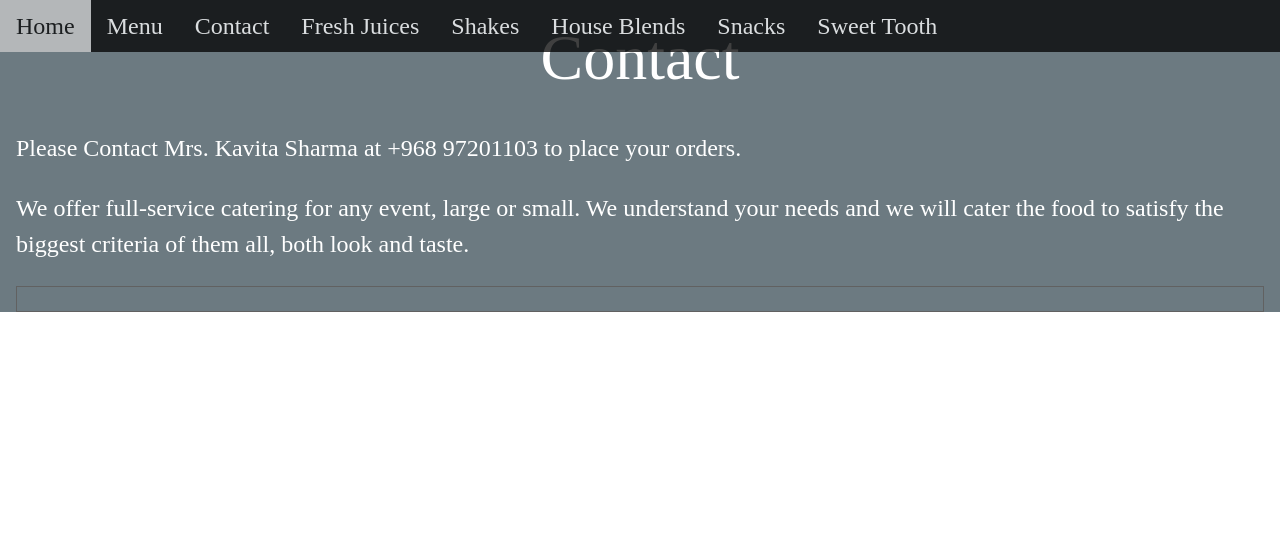
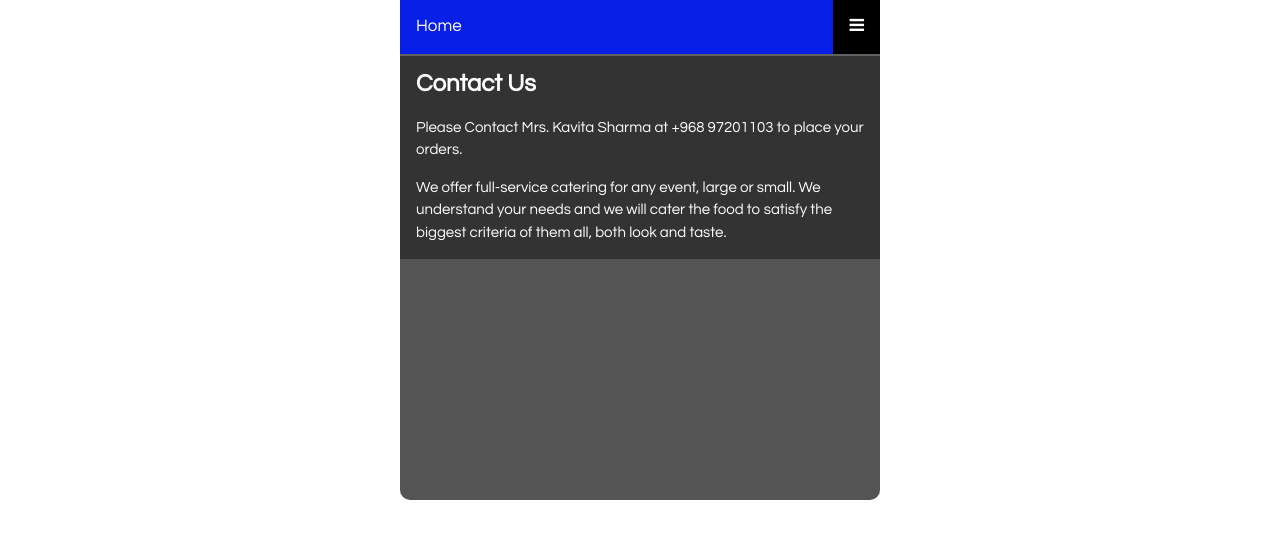
Before and after one commit to Kabir886/Healthy-Munchies-, a plain HTML site: page contact.html in a window 1280 px wide. Drawn offline with nearby package versions, Linux system fonts and the light colour scheme.

Commit message:
Update contact.html

```diff
--- a/contact.html
+++ b/contact.html
@@ -1,28 +1,111 @@
+<!DOCTYPE html>
+<html>
+<head>
+<meta name="viewport" content="width=device-width, initial-scale=1">
+<link rel="stylesheet" href="https://cdnjs.cloudflare.com/ajax/libs/font-awesome/4.7.0/css/font-awesome.min.css">
+<style>
+body {
+  font-family: Arial, Helvetica, sans-serif;
+}
 
-<!-- Navbar (Sits on top) -->
-<div class="w3-top w3-bar w3-xlarge w3-black w3-opacity-min">
-    <a href="index.html" class="w3-bar-item w3-button">Home</a>
-    <a href="menu.html" class="w3-bar-item w3-button">Menu</a>
+.mobile-container {
+  max-width: 480px;
+  margin: auto;
+  background-color: #555;
+  height: 500px;
+  color: white;
+  border-radius: 10px;
+}
+
+.topnav {
+  overflow: hidden;
+  background-color: #333;
+  position: relative;
+}
+
+.topnav #myLinks {
+  display: none;
+}
+
+.topnav a {
+  color: white;
+  padding: 14px 16px;
+  text-decoration: none;
+  font-size: 17px;
+  display: block;
+}
+
+.topnav a.icon {
+  background: black;
+  display: block;
+  position: absolute;
+  right: 0;
+  top: 0;
+}
+
+.topnav a:hover {
+  background-color: #ddd;
+  color: black;
+}
+
+.active {
+  background-color: hsl(234, 93%, 47%);
+  color: white;
+}
+</style>
+</head>
+<body>
+
+<!-- Simulate a smartphone / tablet -->
+<div class="mobile-container">
+
+<!-- Top Navigation Menu -->
+<div class="topnav">
+  <a href="index.html" class="active">Home</a>
+  <div id="myLinks">
+
     <a href="contact.html" class="w3-bar-item w3-button">Contact</a>
     <a href="juice.html" class="w3-bar-item w3-button">Fresh Juices</a>
     <a href="shakes.html" class="w3-bar-item w3-button">Shakes</a>
     <a href="Blend.html" class="w3-bar-item w3-button">House Blends</a>
     <a href="Snack.html" class="w3-bar-item w3-button">Snacks</a>
     <a href="tooth.html" class="w3-bar-item w3-button">Sweet Tooth</a>
-    </div>
-<!-- Contact -->
-<div class="w3-container w3-blue-grey w3-grayscale-min w3-xlarge w3-padding-top-32">
-    <h1 class="w3-center w3-jumbo">Contact</h1>
-    <p>Please Contact Mrs. Kavita Sharma at +968 97201103 to place your orders.</p>
-    <p>We offer full-service catering for any event, large or small. We understand your needs and we will cater the food to satisfy the biggest criteria of them all, both look and taste.</p>
-<div class="w3-row w3-center w3-border w3-border-dark-grey">
+  </div>
+  <div class="w3-row w3-center w3-border w3-border-dark-grey">
     <meta name="viewport" content="width=device-width,initial-scale=1">
 <link rel="stylesheet" href="https://www.w3schools.com/w3css/4/w3.css">
 <script src="https://www.w3schools.com/lib/w3.js"></script>
 <link rel="stylesheet" href="https://fonts.googleapis.com/css?family=Amatic+SC">
 <style>
-body,h1,h2,h3,h4,h5,h6 {font-family: "Times New Roman", sans-serif}
+body,h1,h2,h3,h4,h5,h6 {font-family: "Century Gothic", sans-serif}
 </style>
 <body>
-    <h1><b></b> <span class="w3-right w3-tag w3-dark-grey w3-round"></span></h1>
-    <p class="w3-text-blue"></p>
+
+
+  <a href="javascript:void(0);" class="icon" onclick="myFunction()">
+    <i class="fa fa-bars"></i>
+  </a>
+</div>
+
+<div style="padding-left:16px">
+  <h3><b>Contact Us</b></h3>
+  <p>Please Contact Mrs. Kavita Sharma at +968 97201103 to place your orders.</p>
+  <p>We offer full-service catering for any event, large or small. We understand your needs and we will cater the food to satisfy the biggest criteria of them all, both look and taste.</p>
+</div>
+
+<!-- End smartphone / tablet look -->
+</div>
+
+<script>
+function myFunction() {
+  var x = document.getElementById("myLinks");
+  if (x.style.display === "block") {
+    x.style.display = "none";
+  } else {
+    x.style.display = "block";
+  }
+}
+</script>
+
+</body>
+</html>
```
